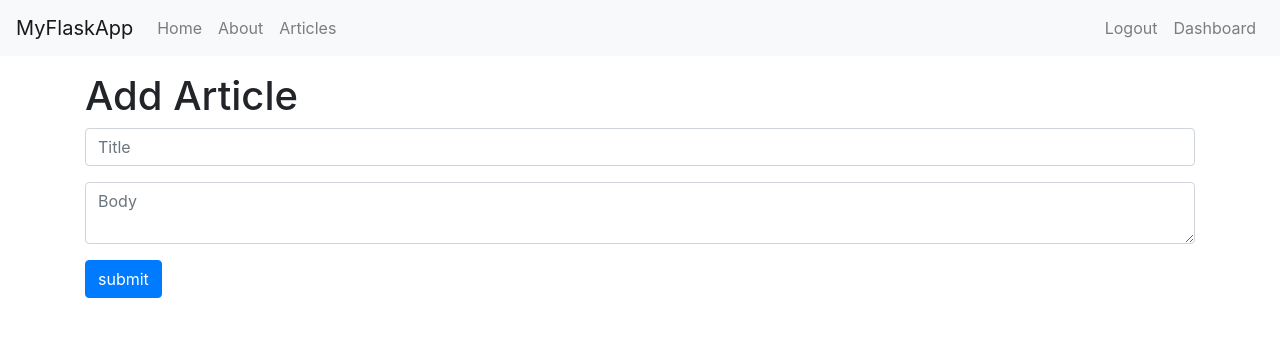
After one commit to vipulparmar23/articles, a Flask app: page /add_article in a window 1280 px wide. The commit adds this page. Shown: the top 337 px of the page. Run offline with Flask 2, Linux system fonts and the light colour scheme; the visitor is signed in with stand-in values (Sample User, id 1); some libraries are stand-ins or nearby versions.

Commit message:
Add Article feature

```diff
--- a/app.py
+++ b/app.py
@@ -24,21 +24,26 @@ mysql.init_app(app)
 
 Articles = Articles()
 
+
 @app.route('/')
 def index():
     return render_template('home.html')
+
 
 @app.route('/about')
 def about():
     return render_template('about.html')
 
+
 @app.route('/articles')
 def articles():
     return render_template('articles.html', articles=Articles)
 
+
 @app.route('/articles/article/<string:id>')
 def article(id):
     return render_template('article.html', id=id)
+
 
 class RegisterForm(Form):
     name = StringField('Name', [validators.length(
@@ -55,6 +60,8 @@ class RegisterForm(Form):
                             "placeholder": "Confirm Password"})
 
 # Register User
+
+
 @app.route('/register', methods=['GET', 'POST'])
 def register():
     form = RegisterForm(request.form)
@@ -70,7 +77,7 @@ def register():
         # Execute the query
         try:
             cursor.execute("INSERT INTO users(name, username, password, email) VALUES (%s, %s, %s, %s)",
-                       (name, username, password, email))
+                           (name, username, password, email))
             cursor.connection.commit()
             cursor.close()
             flash('You are now registered and can log in', 'success')
@@ -81,6 +88,8 @@ def register():
     return render_template('register.html', form=form)
 
 # Login user
+
+
 @app.route('/login', methods=['GET', 'POST'])
 def login():
     if request.method == 'POST':
@@ -95,9 +104,10 @@ def login():
         cursor = mysql.connect().cursor()
 
         # get user by username
-        result = cursor.execute('SELECT * FROM users WHERE username = %s', [username])
+        result = cursor.execute(
+            'SELECT * FROM users WHERE username = %s', [username])
 
-        if(result>0):
+        if(result > 0):
             # get stored hash
             password = cursor.fetchone()
             app.logger.info(password[3])
@@ -114,6 +124,7 @@ def login():
                 # app.logger.info('PASSWORD NO MATCH')
                 error = 'Invalid login'
                 return render_template('login.html', error=error)
+                cursor.close()
         else:
             error = 'Username not found'
             return render_template('login.html', error=error)
@@ -132,18 +143,57 @@ def is_logged_in(f):
     return wrap
 
 # To dashboard
+
+
 @app.route('/dashboard')
 @is_logged_in
 def dashboard():
     return render_template('dashboard.html')
 
+# article form class
+class ArticleForm(Form):
+    title = StringField('Title', [validators.length(min=1, max=200)], render_kw={"placeholder":"Title"})
+    body = TextAreaField('Body', [validators.length(min=30)], render_kw={"placeholder":"Body"})
+
+# add article
+
+
+@app.route('/add_article', methods=['GET', 'POST'])
+@is_logged_in
+def add_article():
+    form = ArticleForm(request.form)
+
+    if request.method == 'POST' and form.validate():
+        title = form.title.data
+        body = form.body.data
+
+        # create a cursor
+        cursor = mysql.connect().cursor()
+        # Execute
+        cursor.execute('INSERT INTO articles(title, body, author) VALUES(%s, %s, %s)',
+                       (title, body, session['username']))
+
+        # Commit to DB
+        cursor.connection.commit()
+
+        # close connection
+        cursor.close()
+
+        flash('Article created', 'success')
+
+        return redirect(url_for('dashboard'))
+    return render_template('add_article.html', form=form)
+
 # Logging user out
+
+
 @app.route('/logout')
 def logout():
     session.clear()
     flash('You are now logged out', 'success')
     return redirect(url_for('login'))
 
+
 if __name__ == '__main__':
     app.secret_key = "secret123"
     app.run(debug=True)
--- /dev/null
+++ b/templates/add_article.html
@@ -0,0 +1,16 @@
+{% extends 'layout.html' %}
+
+{% block body %}
+    <h1>Add Article</h1>
+    {% from 'includes/_formhelpers.html' import render_field %}
+
+    <form action="" method="POST">
+        <div class="form-group">
+            {{ render_field(form.title, class_="form-control") }}
+        </div>
+        <div class="form-group">
+            {{ render_field(form.body, class_="form-control", id="editor") }}
+        </div>
+        <p><input type="submit" value="submit" class="btn btn-primary"></p>
+    </form>
+{% endblock %}
--- a/templates/dashboard.html
+++ b/templates/dashboard.html
@@ -2,4 +2,5 @@
 
 {% block body %}
 <h1>Dashboard <small style="font-size: 20px; color: gray">Welcome, {{session.username}}</small></h1>
+<a href="/add_article" class="btn btn-success">Add Article</a>
 {% endblock %}
--- a/templates/layout.html
+++ b/templates/layout.html
@@ -13,5 +13,9 @@
         {% block body %}{% endblock %}
     </div>
     <script src="https://maxcdn.bootstrapcdn.com/bootstrap/4.1.3/js/bootstrap.min.js"></script>
+    <script src="//cdn.ckeditor.com/4.10.1/standard/ckeditor.js"></script>
+    <script type="text/javascript">
+        CKEDITOR.replace('editor')
+    </script>
 </body>
 </html>
```
